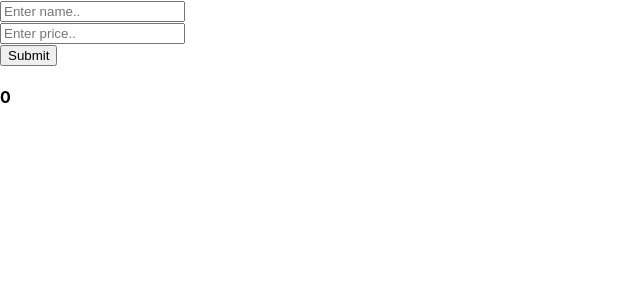
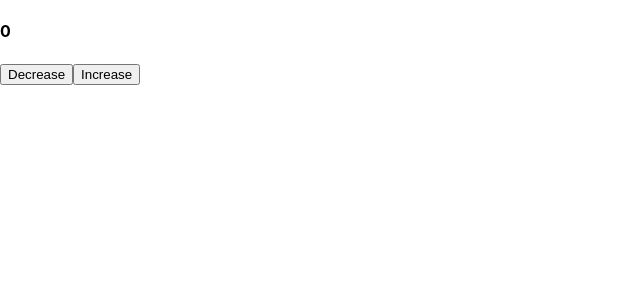
Before and after one commit to nghilethanh09052000/ReactJs-Learning, a React (Create React App) app: page / in a window 1280 px wide. Shown: the top 300 px of the page, without its empty margins (0-640 px from the left). Built offline with nearby package versions, Linux system fonts and the light colour scheme.

Commit message:
useReducer

```diff
--- a/src/App.js
+++ b/src/App.js
@@ -1,55 +1,40 @@
-import {useState , useEffect, useRef,memo, useCallback, useMemo} from 'react'
+import {useState , useEffect, useRef,memo, useCallback, useMemo, useReducer} from 'react'
 import Content from './Content.js'
 
+// useReducer:
+// 1. Init state
+// 2. Action: Up(state + 1) / Down(state - 1)
+// 3. Reducer
+// 4. Dispatch
+
+// Init State:
+const initState = 0
+
+// Actions
+const UP_ACTION ='up'
+const DOWN_ACTION ='down'
+
+// Reducer:
+const reducer = (state , action) =>{
+  switch(action){
+    case UP_ACTION:
+      return state + 1
+    case DOWN_ACTION:
+      return state - 1
+    default:
+      throw new Error('Invalid action')
+  }
+
+}
+
 function App() {
-  const [name , setName] = useState('');
-  const [price , setPrice] = useState('');
-  const [products , setProducts] = useState([]);
-  const nameRef = useRef()
+  const [count , dispatch] = useReducer(reducer , initState);
 
-  const handleSubmit =()=>{
-    setProducts([
-      ...products,{
-        name,
-        price: parseInt(price)
-      }])
-      setName('')
-      setPrice('')
-      nameRef.current.focus()
-  }
-  const total = useMemo( ()=>{
-   const result = products.reduce( (result , product) =>{
-        console.log('Tính toán lại')
-        return result + product.price
-   },0)
-
-  return result
-  },[products])
   return (
     <div className="App">
-      <input
-          ref={nameRef}
-          value={name}
-          onChange={(e)=>setName(e.target.value)}
-          placeholder='Enter name..'
-      />
-      <br />
-       <input
-          value={price}
-          type='Number'
-          onChange={(e)=>setPrice(e.target.value)}
-          placeholder='Enter price..'
-      />
-        <br />
-      <button onClick={handleSubmit}>Submit</button>
-      <br />
-      <h4>{total}</h4>
-      <ul>
-        {products.map( (product,index)=>(
-          <li key={index}>{product.name} - {product.price} </li>
-        ))}
-      </ul>
-
+      <h4>{count}</h4>
+     <button onClick={()=> dispatch(DOWN_ACTION)}>Decrease</button>
+     <button onClick={()=> dispatch(UP_ACTION)}>Increase</button>
     </div>
   );
 }
```
